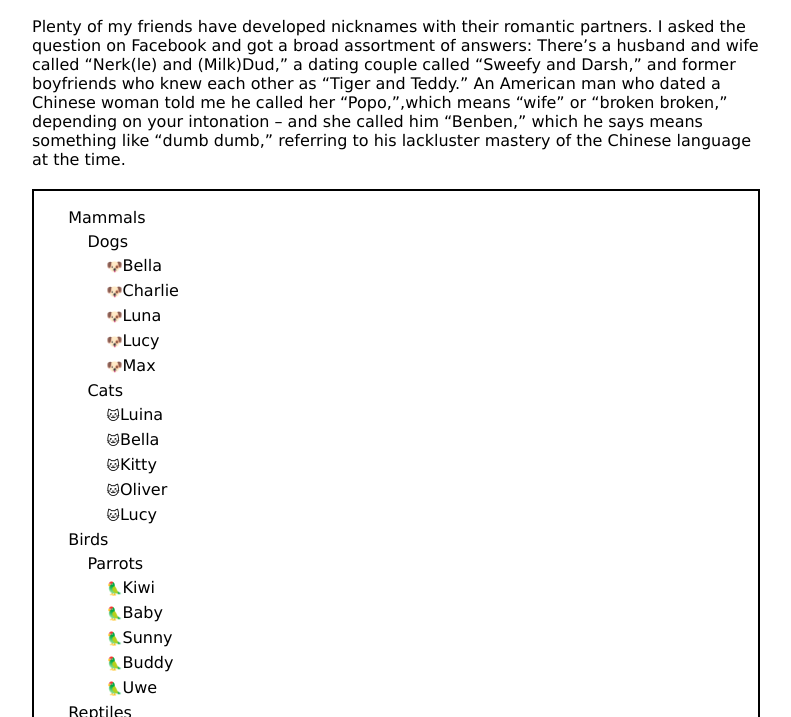
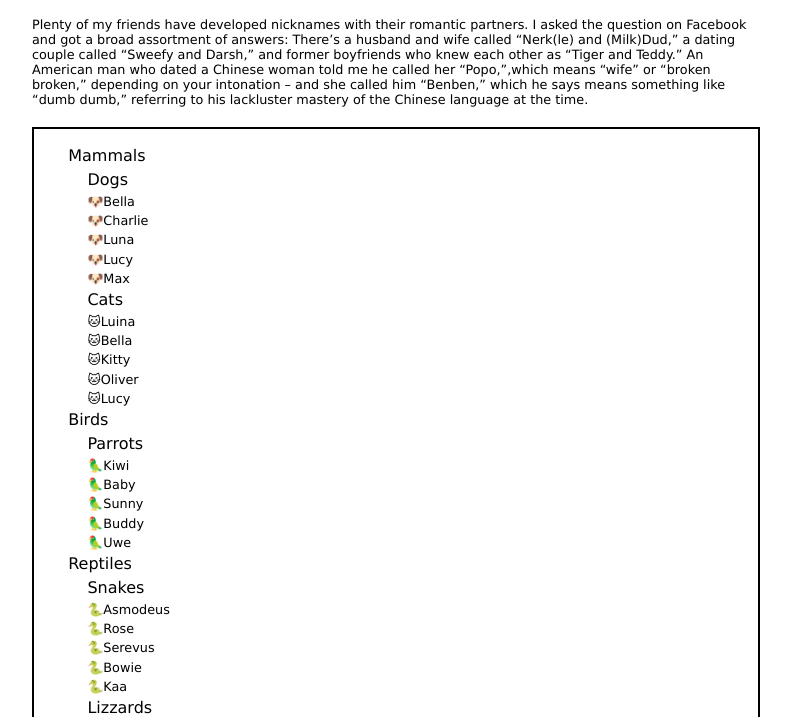
Before and after one commit to ngynngchn/units_lev2_1, a plain HTML site: page index.html in a window 1280 px wide. Shown: the part 61-778 px from the top of the page, without its empty margins (244-1035 px from the left). Drawn offline with Linux system fonts and the light colour scheme.

Commit message:
fixed font-sizes

```diff
--- a/assets/css/style.css
+++ b/assets/css/style.css
@@ -1,44 +1,36 @@
-/* Aufgabe */
-/* Verwende den Code aus dem Kommentarbereich
-X Du solltest die einzelnen li-Elemente mit einem Wert von 0.8em stylen, sodass jede Ebene einen kleineren Text als die vorherige hat
-X Setze die line-height Eigenschaft für jedes li-Element auf 1.5em
-X Setze die Eigenschaft padding-inline-start für alle ul-Elemente auf 1.2em
-X Setze die list-style Eigenschaft für jedes li-Element innerhalb eines ul-Elements einer bestimmten Tierkategorie auf einen passenden Emoji
-
-Setze die font-size mit Hilfe von rem und die border für die section mit px
-Um emojis zu erhalten: einfach fn drücken 👍🏻
- */
-
 * {
   padding: 0;
   margin: 0;
   box-sizing: border-box;
   font-family: Verdana, Geneva, Tahoma, sans-serif;
 }
+
+.window {
+  width: 100vw;
+}
+
 .container {
   padding: 20px;
   width: 60%;
   margin: auto;
 }
-.window {
-  width: 100vw;
-}
 
 p {
   margin-block: 20px;
+  font-size: 0.8rem;
 }
 
-.animals li:first-of-type {
-  font-size: 1em;
+section {
+  border: 2px solid #000;
+  padding: 15px;
 }
 
 section ul li:first-of-type {
-  font-size: 0.8em;
   line-height: 1.5em;
   list-style-type: none;
 }
 
-ul {
+section ul {
   padding-inline-start: 1.2em;
 }
 
@@ -47,29 +39,28 @@ li {
   line-height: 1.5em;
 }
 
-section {
-  border: 2px solid #000;
-  padding: 15px;
+/* list styles */
+
+.animal {
+  padding-inline-start: 0;
 }
 
-/* list styles */
+.animal li {
+  font-size: 0.8rem;
+}
+
 .dogs li:before {
   content: "🐶";
-  font-size: 0.8rem;
 }
 .cats li:before {
   content: "🐱";
-  font-size: 0.8rem;
 }
 .birds li:before {
   content: "🦜";
-  font-size: 0.8rem;
 }
 .snakes li:before {
   content: "🐍";
-  font-size: 0.8rem;
 }
 .lizzards li:before {
   content: "🦎";
-  font-size: 0.8rem;
 }
--- a/index.html
+++ b/index.html
@@ -30,7 +30,7 @@
               <ul>
                 <li>
                   Dogs
-                  <ul class="dogs">
+                  <ul class="dogs animal">
                     <li>Bella</li>
                     <li>Charlie</li>
                     <li>Luna</li>
@@ -40,7 +40,7 @@
                 </li>
                 <li>
                   Cats
-                  <ul class="cats">
+                  <ul class="cats animal">
                     <li>Luina</li>
                     <li>Bella</li>
                     <li>Kitty</li>
@@ -55,7 +55,7 @@
               <ul>
                 <li>
                   Parrots
-                  <ul class="birds">
+                  <ul class="birds animal">
                     <li>Kiwi</li>
                     <li>Baby</li>
                     <li>Sunny</li>
@@ -70,7 +70,7 @@
               <ul>
                 <li>
                   Snakes
-                  <ul class="snakes">
+                  <ul class="snakes animal">
                     <li>Asmodeus</li>
                     <li>Rose</li>
                     <li>Serevus</li>
@@ -80,7 +80,7 @@
                 </li>
                 <li>
                   Lizzards
-                  <ul class="lizzards">
+                  <ul class="lizzards animal">
                     <li>Apollo</li>
                     <li>Balthazar</li>
                     <li>Chimera</li>
```
